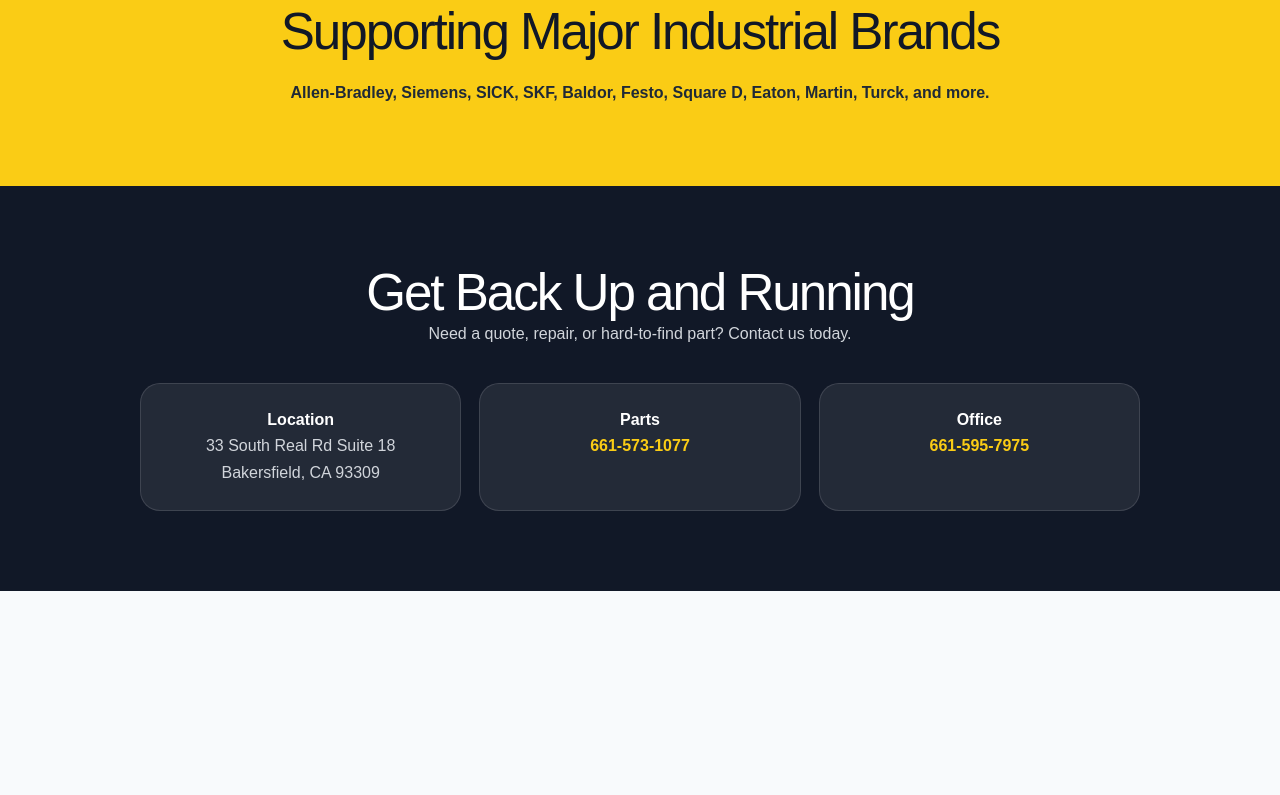
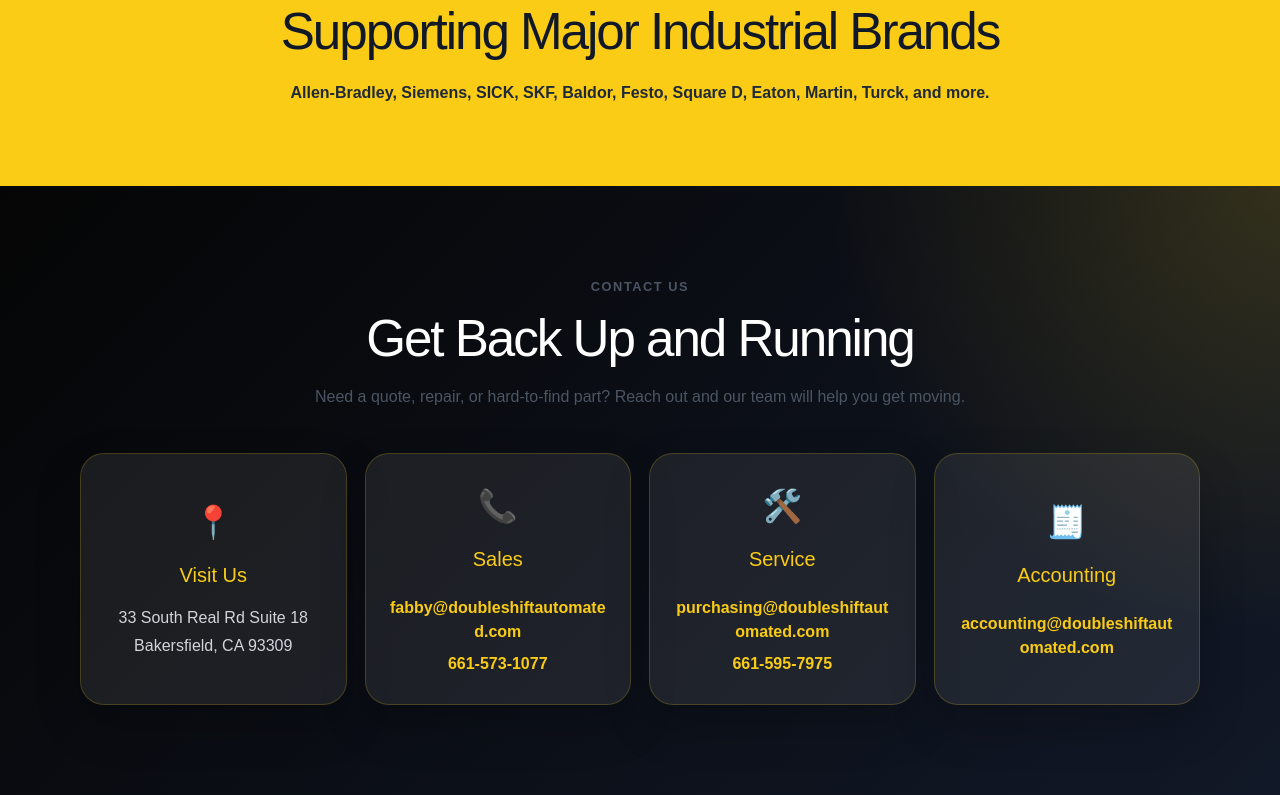
Before and after one commit to doubleshiftautowebsite/doubleshift-auto, a Next.js app: page / in a window 1280 px wide. Shown: the part 2336-3131 px from the top of the page. Before the commit the page ends 2927 px from the top, so only its background shows below. Built offline with nearby package versions, Linux system fonts and the light colour scheme.

Commit message:
Homepage Updated with emails

```diff
--- a/app/page.tsx
+++ b/app/page.tsx
@@ -101,27 +101,48 @@
       </section>
 
       <section id="contact" className="contact">
-        <h2>Get Back Up and Running</h2>
-        <p>Need a quote, repair, or hard-to-find part? Contact us today.</p>
+        <div className="contactInner">
+          <p className="sectionLabel dark">Contact Us</p>
+          <h2>Get Back Up and Running</h2>
+          <p className="contactIntro">
+            Need a quote, repair, or hard-to-find part? Reach out and our team will help you get moving.
+          </p>
 
-        <div className="contactGrid">
-          <div>
-            <strong>Location</strong>
-            <p>33 South Real Rd Suite 18<br />Bakersfield, CA 93309</p>
-          </div>
+          <div className="contactGrid">
+            <div className="contactCard">
+              <span className="contactIcon">📍</span>
+              <h3>Visit Us</h3>
+              <p>
+                33 South Real Rd Suite 18<br />
+                Bakersfield, CA 93309
+              </p>
+            </div>
 
-          <div>
-            <strong>Parts</strong>
-            <p>
+            <div className="contactCard">
+              <span className="contactIcon">📞</span>
+              <h3>Sales</h3>
+              <a href="mailto:fabby@doubleshiftautomated.com">
+                fabby@doubleshiftautomated.com
+              </a>
               <a href="tel:6615731077">661-573-1077</a>
-            </p>
-          </div>
+            </div>
 
-          <div>
-            <strong>Office</strong>
-            <p>
+            <div className="contactCard">
+              <span className="contactIcon">🛠️</span>
+              <h3>Service</h3>
+              <a href="mailto:purchasing@doubleshiftautomated.com">
+                purchasing@doubleshiftautomated.com
+              </a>
               <a href="tel:6615957975">661-595-7975</a>
-            </p>
+            </div>
+
+            <div className="contactCard">
+              <span className="contactIcon">🧾</span>
+              <h3>Accounting</h3>
+              <a href="mailto:accounting@doubleshiftautomated.com">
+                accounting@doubleshiftautomated.com
+              </a>
+            </div>
           </div>
         </div>
       </section>
@@ -389,35 +410,73 @@
         }
 
         .contact {
-          padding: 80px 20px;
+          padding: 90px 20px;
+          background:
+            radial-gradient(circle at top right, rgba(250, 204, 21, 0.16), transparent 32%),
+            linear-gradient(135deg, #050505, #111827);
+          color: white;
           text-align: center;
-          background: #111827;
-          color: white;
         }
 
-        .contact p {
+        .contactInner {
+          max-width: 1120px;
+          margin: 0 auto;
+        }
+
+        .contactIntro {
+          max-width: 680px;
+          margin: 18px auto 0;
           color: #d1d5db;
+          line-height: 1.7;
         }
 
         .contactGrid {
-          max-width: 1000px;
-          margin: 36px auto 0;
+          margin-top: 42px;
           display: grid;
-          grid-template-columns: repeat(3, 1fr);
+          grid-template-columns: repeat(4, 1fr);
           gap: 18px;
         }
 
-        .contactGrid div {
-          padding: 24px;
-          border-radius: 20px;
+        .contactCard {
+          min-height: 230px;
+          padding: 28px 22px;
+          border-radius: 24px;
           background: rgba(255, 255, 255, 0.08);
-          border: 1px solid rgba(255, 255, 255, 0.12);
+          border: 1px solid rgba(250, 204, 21, 0.2);
+          box-shadow: 0 20px 45px rgba(0, 0, 0, 0.22);
+          display: flex;
+          flex-direction: column;
+          align-items: center;
+          justify-content: center;
         }
 
-        .contact a {
+        .contactIcon {
+          font-size: 2rem;
+          margin-bottom: 14px;
+        }
+
+        .contactCard h3 {
+          margin: 0 0 14px;
+          color: #facc15;
+          font-size: 1.25rem;
+        }
+
+        .contactCard p {
+          margin: 0;
+          color: #d1d5db;
+          line-height: 1.7;
+        }
+
+        .contactCard a {
           color: #facc15;
           font-weight: 800;
           text-decoration: none;
+          overflow-wrap: anywhere;
+          margin-top: 8px;
+        }
+
+        .contactCard a:hover {
+          text-decoration: underline;
         }
 
         @media (max-width: 900px) {
@@ -427,7 +486,7 @@
 
           .split,
           .contactGrid {
-            grid-template-columns: 1fr;
+            grid-template-columns: repeat(2, 1fr);
           }
 
           .split {
@@ -454,6 +513,14 @@
             grid-template-columns: 1fr;
           }
 
+          .contactGrid {
+            grid-template-columns: 1fr;
+          }
+
+          .contactCard {
+            min-height: auto;
+          }
+
           .section,
           .problemSection,
           .brands,
```
